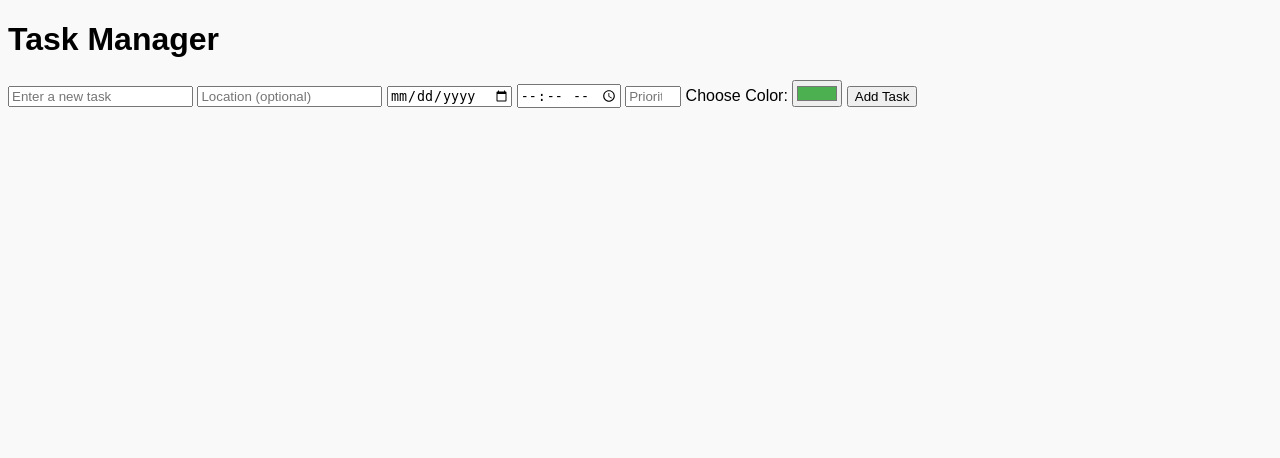
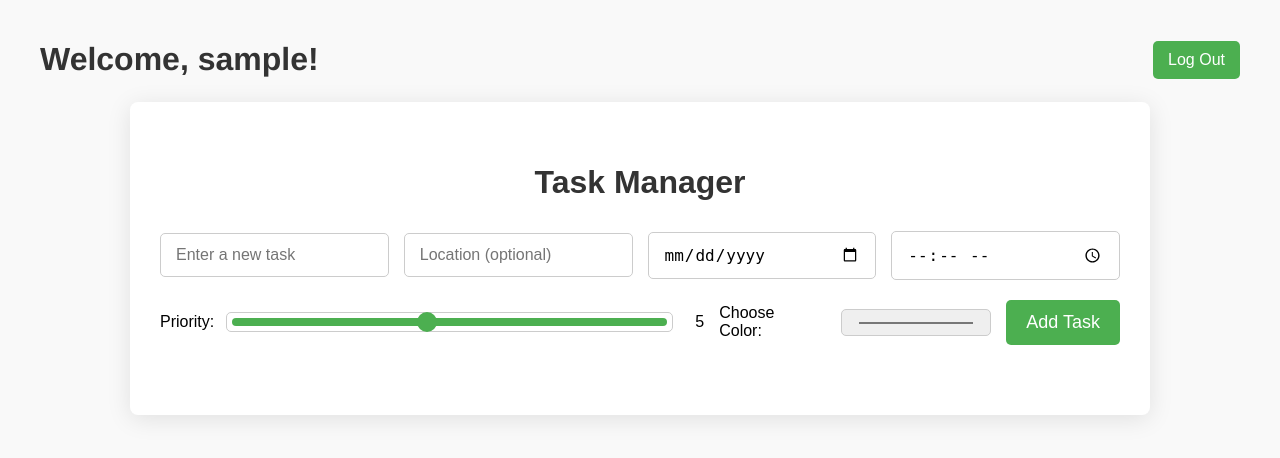
Before and after one commit to pie-t-er/hower, a Flask app: page / in a window 1280 px wide. Shown: the top 458 px of the page. Run offline with Flask 3, Linux system fonts and the light colour scheme; the visitor is signed in with stand-in values (Sample User, id 1); data that the repository does not hold is empty.

Commit message:
add users session based on login info and add UI css and slider bar

```diff
--- a/app.py
+++ b/app.py
@@ -3,75 +3,99 @@
 import logging
 from werkzeug.security import generate_password_hash, check_password_hash
 from sqlalchemy import nullslast
-
-
+from models.event import Event
 from models.user import User
 from models.task import Task
-from models.event import Event
 from models.extensions import db
 
 app = Flask(__name__)
 app.config['SQLALCHEMY_DATABASE_URI'] = 'sqlite:///app.db'
 app.config['SQLALCHEMY_TRACK_MODIFICATIONS'] = False
-app.config['SECRET_KEY'] = 'your_secret_key_here'  # Change this to a random secret key
+app.config['SECRET_KEY'] = 'your_secret_key_here'  # Use a random secret key for sessions
 db.init_app(app)
 
 # Set up logging
 logging.basicConfig(level=logging.DEBUG)
 
+# Initialize the database
 with app.app_context():
     db.create_all()
 
+# Route to render the main task manager if the user is logged in
 @app.route('/')
 def index():
     if 'user_id' not in session:
         return redirect(url_for('login'))
-    return render_template('index.html')
+    return render_template('index.html', username=session['username'])
 
+# Route to render the login page
 @app.route('/login')
 def login():
     return render_template('login.html')
 
+# Route to render the registration page
 @app.route('/register')
 def register():
     return render_template('register.html')
 
+# API login route
 @app.route('/api/login', methods=['POST'])
 def api_login():
     data = request.get_json()
     user = User.query.filter_by(username=data['username']).first()
+
+    # Check if the user exists and the password is correct
     if user and check_password_hash(user.password_hash, data['password']):
         session['user_id'] = user.id
+        session['username'] = user.username  # Store username in the session
         return jsonify({"message": "Login successful"}), 200
+
     return jsonify({"error": "Invalid username or password"}), 401
 
+# API register route
 @app.route('/api/register', methods=['POST'])
 def api_register():
     data = request.get_json()
     existing_user = User.query.filter_by(username=data['username']).first()
+
     if existing_user:
         return jsonify({"error": "Username already exists"}), 400
+
+    # Hash the password before storing it
     new_user = User(username=data['username'], password_hash=generate_password_hash(data['password']))
     db.session.add(new_user)
     db.session.commit()
     return jsonify({"message": "Registration successful"}), 201
 
+# API logout route
 @app.route('/api/logout')
 def logout():
-    session.pop('user_id', None)
+    session.clear()  # Clear all session data
     return redirect(url_for('login'))
 
+# API route for handling tasks
 @app.route('/api/tasks', methods=['GET', 'POST'])
 def handle_tasks():
     if 'user_id' not in session:
         return jsonify({"error": "Unauthorized"}), 401
 
+    user_id = session['user_id']
+
     if request.method == 'GET':
-        tasks = Task.query.order_by(Task.priority.desc(), nullslast(Task.due_date.asc()), nullslast(Task.due_time.asc()), Task.id.asc()).all()
-        return jsonify([task.to_dict() for task in tasks])
+        # Fetch tasks only for the logged-in user
+        tasks = Task.query.filter_by(user_id=user_id).order_by(
+            Task.priority.desc(),
+            nullslast(Task.due_date.asc()),
+            nullslast(Task.due_time.asc()),
+            Task.id.asc()
+        ).all()
+
+        return jsonify([task.to_dict() for task in tasks]), 200
 
     elif request.method == 'POST':
         data = request.get_json()
+
+        # Validate task content
         if not data or 'task' not in data:
             return jsonify({"error": "Invalid task data"}), 400
 
@@ -82,23 +106,21 @@
         priority = data.get('priority')
         color = data.get('color')
 
-        # Validate and parse due_date
-        due_date = None
+        # Parse and validate the due date and time
+        due_date, due_time = None, None
         if due_date_str:
             try:
                 due_date = datetime.strptime(due_date_str, '%Y-%m-%d').date()
             except ValueError:
                 return jsonify({"error": "Invalid due_date format. Use YYYY-MM-DD."}), 400
 
-        # Validate and parse due_time
-        due_time = None
         if due_time_str:
             try:
                 due_time = datetime.strptime(due_time_str, '%H:%M').time()
             except ValueError:
                 return jsonify({"error": "Invalid due_time format. Use HH:MM."}), 400
 
-        # Optional: Validate color
+        # Validate color (optional)
         if color and (not isinstance(color, str) or not color.startswith('#') or len(color) not in [4, 7]):
             return jsonify({"error": "Invalid color format. Use HEX codes like #FFF or #FFFFFF."}), 400
 
@@ -109,7 +131,7 @@
             due_time=due_time,
             priority=priority if priority else None,
             color=color if color else None,
-            user_id=session['user_id']
+            user_id=user_id  # Associate the task with the logged-in user
         )
 
         try:
@@ -124,27 +146,26 @@
             logging.error(f"Error adding task: {e}")
             return jsonify({"error": "An error occurred while adding the task."}), 500
 
+# API route to modify or delete tasks
 @app.route('/api/tasks/<int:task_id>', methods=['PUT', 'PATCH', 'DELETE'])
 def modify_task(task_id):
     if 'user_id' not in session:
         return jsonify({"error": "Unauthorized"}), 401
 
-    task = Task.query.filter_by(id=task_id, user_id=session['user_id']).first()
+    user_id = session['user_id']
+    task = Task.query.filter_by(id=task_id, user_id=user_id).first()
+
     if not task:
         return jsonify({"error": "Task not found"}), 404
 
     if request.method in ['PUT', 'PATCH']:
         data = request.get_json()
-        if not data:
-            return jsonify({"error": "No data provided"}), 400
 
-        # Update fields if they exist in the request
+        # Update task fields if provided in the request
         if 'task' in data:
             task.content = data['task'].strip()
-
         if 'location' in data:
             task.location = data['location'] if data['location'] else None
-
         if 'due_date' in data:
             due_date_str = data['due_date']
             if due_date_str:
@@ -154,7 +175,6 @@
                     return jsonify({"error": "Invalid due_date format. Use YYYY-MM-DD."}), 400
             else:
                 task.due_date = None
-
         if 'due_time' in data:
             due_time_str = data['due_time']
             if due_time_str:
@@ -164,25 +184,17 @@
                     return jsonify({"error": "Invalid due_time format. Use HH:MM."}), 400
             else:
                 task.due_time = None
-
         if 'priority' in data:
             task.priority = data['priority'] if data['priority'] else None
-
         if 'color' in data:
             color = data['color']
-            if color:
-                if not isinstance(color, str) or not color.startswith('#') or len(color) not in [4, 7]:
-                    return jsonify({"error": "Invalid color format. Use HEX codes like #FFF or #FFFFFF."}), 400
-                task.color = color
-            else:
-                task.color = None
+            if color and (not isinstance(color, str) or not color.startswith('#') or len(color) not in [4, 7]):
+                return jsonify({"error": "Invalid color format. Use HEX codes like #FFF or #FFFFFF."}), 400
+            task.color = color
 
         try:
             db.session.commit()
-            return jsonify({
-                "message": "Task updated successfully",
-                "task": task.to_dict()
-            }), 200
+            return jsonify({"message": "Task updated successfully", "task": task.to_dict()}), 200
         except Exception as e:
             db.session.rollback()
             logging.error(f"Error updating task: {e}")
--- a/models/task.py
+++ b/models/task.py
@@ -8,8 +8,8 @@
     due_date = db.Column(db.Date, nullable=True)
     due_time = db.Column(db.Time, nullable=True)
     priority = db.Column(db.Integer, nullable=True)
-    color = db.Column(db.String(7), nullable=True)  # Assuming you store color as HEX
-    user_id = db.Column(db.Integer, db.ForeignKey('user.id'), nullable=True)  # Change nullable to False when adding user authentication
+    color = db.Column(db.String(7), nullable=True)  # HEX color
+    user_id = db.Column(db.Integer, db.ForeignKey('user.id'), nullable=False)
 
     def to_dict(self):
         return {
@@ -20,5 +20,5 @@
             'due_time': str(self.due_time) if self.due_time else None,
             'priority': self.priority,
             'color': self.color,
-            'user_id': self.user_id  # Optional: return user_id
+            'user_id': self.user_id
         }
--- a/models/user.py
+++ b/models/user.py
@@ -5,7 +5,8 @@
     id = db.Column(db.Integer, primary_key=True)
     username = db.Column(db.String(80), unique=True, nullable=False)
     password_hash = db.Column(db.String(128), nullable=False)
-    tasks = db.relationship('Task', backref='creator', lazy=True)  # Changed backref to 'creator'
+
+    tasks = db.relationship('Task', backref='creator', lazy=True)
     events = db.relationship('Event', backref='organizer', lazy=True)
 
     def to_dict(self):
--- a/static/css/styles.css
+++ b/static/css/styles.css
@@ -1,10 +1,12 @@
-/* Stylesheet for /templates */
+/* Global body styling */
 body {
   font-family: Arial, sans-serif;
   background-color: #f9f9f9;
+  margin: 0;
+  padding: 0;
 }
 
-/* Centering and styling the login/register container */
+/* Container for login/register */
 .login-container {
   max-width: 400px;
   margin: 80px auto;
@@ -20,28 +22,26 @@
   color: #333;
 }
 
+/* Form styling for login/register */
 #loginForm, #registerForm {
   display: flex;
   flex-direction: column;
   gap: 20px;
 }
 
-#loginForm input,
-#registerForm input {
+#loginForm input, #registerForm input {
   padding: 12px 15px;
   font-size: 16px;
   border: 1px solid #ccc;
   border-radius: 5px;
 }
 
-#loginForm input:focus,
-#registerForm input:focus {
+#loginForm input:focus, #registerForm input:focus {
   border-color: #4CAF50;
   outline: none;
 }
 
-#loginForm button,
-#registerForm button {
+#loginForm button, #registerForm button {
   padding: 12px 15px;
   font-size: 18px;
   background-color: #4CAF50;
@@ -51,8 +51,7 @@
   border-radius: 5px;
 }
 
-#loginForm button:hover,
-#registerForm button:hover {
+#loginForm button:hover, #registerForm button:hover {
   background-color: #45a049;
 }
 
@@ -74,3 +73,236 @@
 .login-container a:hover {
   text-decoration: underline;
 }
+
+/* Container for the task manager */
+.task-manager-container {
+  max-width: 75%;
+  margin: 8% auto;
+  padding: 40px 30px;
+  background-color: #fff;
+  border-radius: 8px;
+  box-shadow: 0 4px 25px rgba(0, 0, 0, 0.1);
+}
+
+.task-manager-container h1 {
+  text-align: center;
+  color: #333;
+  margin-bottom: 30px;
+}
+
+/* Adjusting the task form to display inputs side by side */
+#taskForm {
+  display: flex;
+  flex-direction: column;
+  gap: 20px;
+}
+
+.form-row {
+  display: flex;
+  flex-wrap: wrap;
+  gap: 15px;
+  align-items: center;
+}
+
+.form-row input[type="text"],
+.form-row input[type="date"],
+.form-row input[type="time"],
+.form-row input[type="color"],
+.form-row input[type="range"] {
+  padding: 12px 15px;
+  font-size: 16px;
+  border: 1px solid #ccc;
+  border-radius: 5px;
+  flex: 1;
+  min-width: 150px;
+}
+
+.form-row input:focus {
+  border-color: #4CAF50;
+  outline: none;
+}
+
+/* Styling for the range input (priority slider) */
+.form-row input[type="range"] {
+  flex: 2;
+  padding: 5px;
+  -webkit-appearance: none; /* Remove default styling */
+  appearance: none;
+}
+
+/* Track and thumb styles for WebKit browsers (Chrome, Safari) */
+.form-row input[type="range"]::-webkit-slider-runnable-track {
+  width: 100%;
+  height: 8px;
+  background: #4CAF50; /* Green color for the track */
+  border-radius: 5px;
+}
+
+.form-row input[type="range"]::-webkit-slider-thumb {
+  -webkit-appearance: none; /* Remove default styling */
+  appearance: none;
+  width: 20px;
+  height: 20px;
+  background: #4CAF50; /* Green thumb */
+  border-radius: 50%;
+  cursor: pointer;
+  margin-top: -6px; /* Center the thumb with the track */
+}
+
+/* Track and thumb styles for Firefox */
+.form-row input[type="range"]::-moz-range-track {
+  width: 100%;
+  height: 8px;
+  background: #4CAF50; /* Green color for the track */
+  border-radius: 5px;
+}
+
+.form-row input[type="range"]::-moz-range-thumb {
+  width: 20px;
+  height: 20px;
+  background: #4CAF50; /* Green thumb */
+  border-radius: 50%;
+  cursor: pointer;
+}
+
+/* Track and thumb styles for Internet Explorer and Edge */
+.form-row input[type="range"]::-ms-track {
+  width: 100%;
+  height: 8px;
+  background: transparent;
+  border-color: transparent;
+  color: transparent;
+}
+
+.form-row input[type="range"]::-ms-fill-lower {
+  background: #4CAF50; /* Green color for the track */
+}
+
+.form-row input[type="range"]::-ms-fill-upper {
+  background: #4CAF50; /* Green color for the track */
+}
+
+.form-row input[type="range"]::-ms-thumb {
+  width: 20px;
+  height: 20px;
+  background: #4CAF50; /* Green thumb */
+  border-radius: 50%;
+  cursor: pointer;
+}
+
+/* Styling for the slider container */
+.slider-container {
+  display: flex;
+  align-items: center;
+  gap: 10px;
+  flex: 2;
+}
+
+#priorityValue {
+  font-size: 16px;
+  margin-left: 10px;
+  align-self: center;
+}
+
+/* Styling for the color picker container */
+.color-container {
+  display: flex;
+  align-items: center;
+  gap: 10px;
+  flex: 1;
+}
+
+.color-label {
+  margin-right: 10px;
+}
+
+#taskColor {
+  cursor: pointer;
+}
+
+/* Styling the Add Task button */
+#taskForm button {
+  padding: 12px 20px;
+  font-size: 18px;
+  background-color: #4CAF50;
+  color: white;
+  border: none;
+  cursor: pointer;
+  border-radius: 5px;
+  align-self: center;
+}
+
+#taskForm button:hover {
+  background-color: #45a049;
+}
+
+/* Styling the task list */
+#taskList {
+  margin-top: 30px;
+  list-style-type: none;
+  padding: 0;
+}
+
+#taskList li {
+  background-color: #fff;
+  padding: 15px;
+  margin-bottom: 15px;
+  border-left: 5px solid #4CAF50; /* Default border color */
+  border-radius: 5px;
+  box-shadow: 0 2px 5px rgba(0, 0, 0, 0.1);
+  display: flex;
+  justify-content: space-between;
+  align-items: center;
+}
+
+#taskList .task-details {
+  display: flex;
+  flex-direction: column;
+}
+
+#taskList .task-details p {
+  margin: 2px 0;
+}
+
+/* Task color indicator */
+.task-color {
+  font-size: 24px;
+  margin-left: 15px;
+}
+
+/* Style for the top bar */
+.top-bar {
+  position: fixed;               /* Stays at the top */
+  top: 20px;
+  right: 20px;                   /* Align to the right */
+  left: 20px;                    /* Padding on the left */
+  z-index: 9999;                 /* Ensures it's on top of other elements */
+  display: flex;
+  justify-content: space-between; /* Space between welcome and logout */
+  align-items: center;           /* Align items vertically */
+}
+
+/* Centered welcome message (as a title) */
+.welcome {
+  text-align: left;
+  font-family: 'Helvetica Neue', sans-serif;
+  color: #333;                   /* Dark color for visibility on white background */
+  flex-grow: 1;
+  padding-left: 20px;            /* Optional padding to space from the edge */
+}
+
+/* Style for the logout button */
+.logout-button {
+  padding: 10px 15px;
+  background-color: #4CAF50;
+  color: white;
+  text-decoration: none;
+  border-radius: 5px;
+  font-size: 16px;
+  transition: background-color 0.3s ease;
+  margin-right: 20px;
+}
+
+.logout-button:hover {
+  background-color: #d32f2f;     /* Darker red on hover */
+}
--- a/static/js/main.js
+++ b/static/js/main.js
@@ -51,6 +51,10 @@
                     colorSpan.classList.add('task-color');
                     colorSpan.textContent = '■'; // Colored square
                     colorSpan.style.color = task.color;
+
+                    // Set the left border color of the task to match the task color
+                    li.style.borderLeftColor = task.color;
+
                     li.appendChild(colorSpan);
                 }
 
@@ -59,6 +63,12 @@
         })
         .catch(error => console.error('Error loading tasks:', error));
     }
+
+    // Update the displayed value of the priority slider
+    function updatePriorityValue(value) {
+        document.getElementById('priorityValue').textContent = value;
+    }
+
 
     function addTask() {
     const taskInput = document.getElementById('taskInput');
--- a/templates/index.html
+++ b/templates/index.html
@@ -1,24 +1,63 @@
 <!DOCTYPE html>
 <html lang="en">
   <head>
-    <meta charset="UTF-8">
-    <meta name="viewport" content="width=device-width, initial-scale=1.0">
+    <meta charset="UTF-8" />
+    <meta name="viewport" content="width=device-width, initial-scale=1.0" />
     <title>Task Manager</title>
-    <link rel="stylesheet" href="{{ url_for('static', filename='css/styles.css') }}">
+    <link
+      rel="stylesheet"
+      href="{{ url_for('static', filename='css/styles.css') }}"
+    />
   </head>
   <body>
+    <div class="top-bar">
+        <h1 class="welcome">Welcome, {{ session['username'] }}!</h1>
+        <a href="{{ url_for('logout') }}" class="logout-button">Log Out</a>
+    </div>
+
+    <div class="task-manager-container">
       <h1>Task Manager</h1>
       <form id="taskForm" onsubmit="addTask(); return false;">
-        <input type="text" id="taskInput" placeholder="Enter a new task" required>
-        <input type="text" id="taskLocation" placeholder="Location (optional)">
-        <input type="date" id="taskDueDate">
-        <input type="time" id="taskDueTime">
-        <input type="number" id="taskPriority" placeholder="Priority on scale of 1-10 (optional)" min="1" max="10">
-        <label for="taskColor">Choose Color:</label>
-        <input type="color" id="taskColor" value="#4CAF50">
+        <!-- Form Row 1 -->
+        <div class="form-row">
+          <input
+            type="text"
+            id="taskInput"
+            placeholder="Enter a new task"
+            required
+          />
+          <input
+            type="text"
+            id="taskLocation"
+            placeholder="Location (optional)"
+          />
+          <input type="date" id="taskDueDate" />
+          <input type="time" id="taskDueTime" />
+        </div>
+        <!-- Form Row 2 -->
+        <div class="form-row">
+          <div class="slider-container">
+            <label for="taskPriority">Priority:</label>
+            <input
+              type="range"
+              id="taskPriority"
+              min="1"
+              max="10"
+              value="5"
+              oninput="updatePriorityValue(this.value)"
+            />
+            <span id="priorityValue">5</span>
+            <!-- Display the current value of the slider -->
+          </div>
+          <div class="color-container">
+            <label for="taskColor" class="color-label">Choose Color:</label>
+            <input type="color" id="taskColor" value="#4CAF50" />
+          </div>
           <button type="submit">Add Task</button>
+        </div>
       </form>
       <ul id="taskList"></ul>
+    </div>
 
     <script src="{{ url_for('static', filename='js/main.js') }}"></script>
   </body>
--- a/templates/login.html
+++ b/templates/login.html
@@ -5,6 +5,7 @@
     <meta name="viewport" content="width=device-width, initial-scale=1.0">
     <title>Login</title>
     <link rel="stylesheet" href="{{ url_for('static', filename='css/styles.css') }}">
+
 </head>
 <body>
     <div class="login-container">
```
Lines whose indentation alone changed are shown as unchanged.
